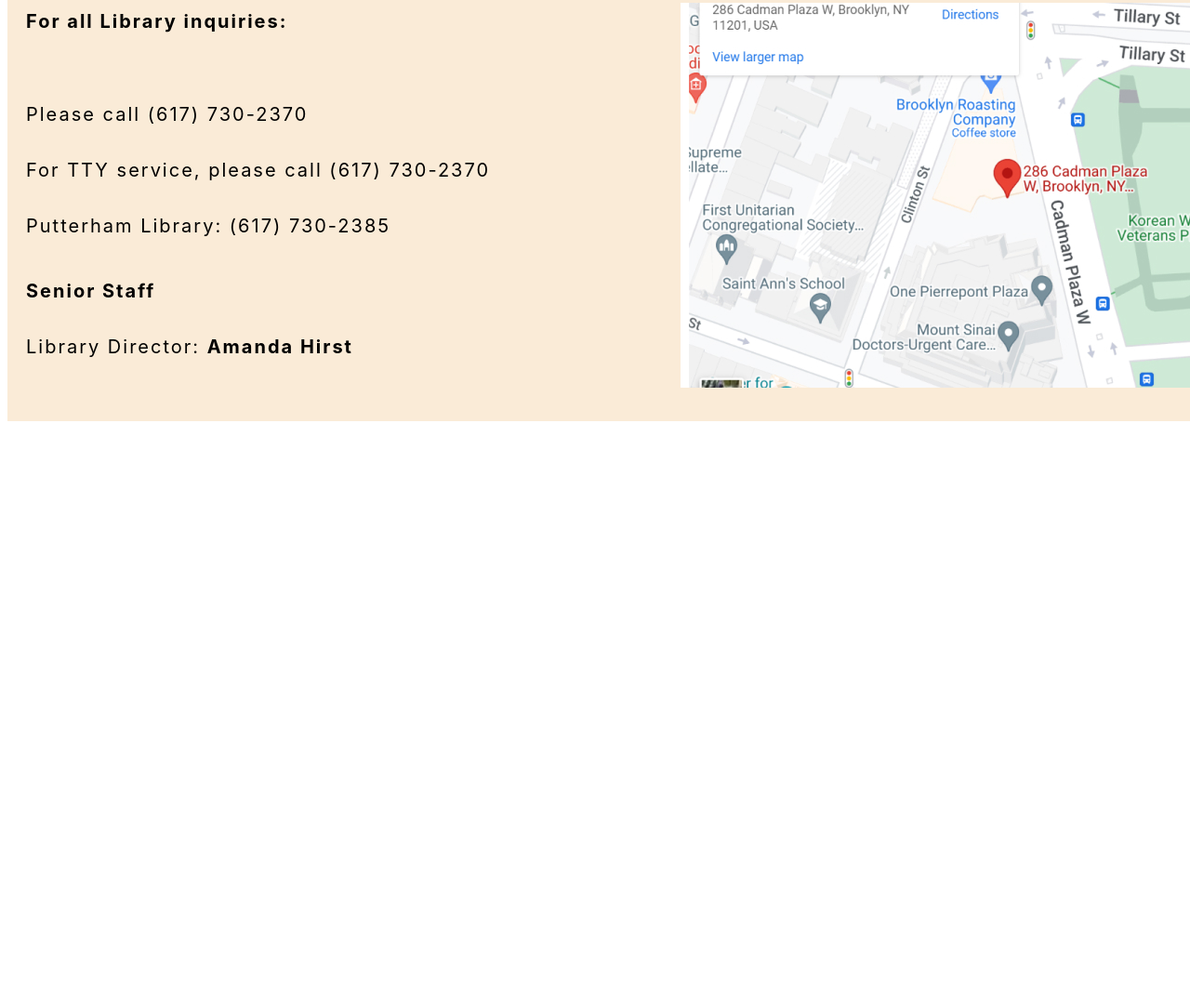
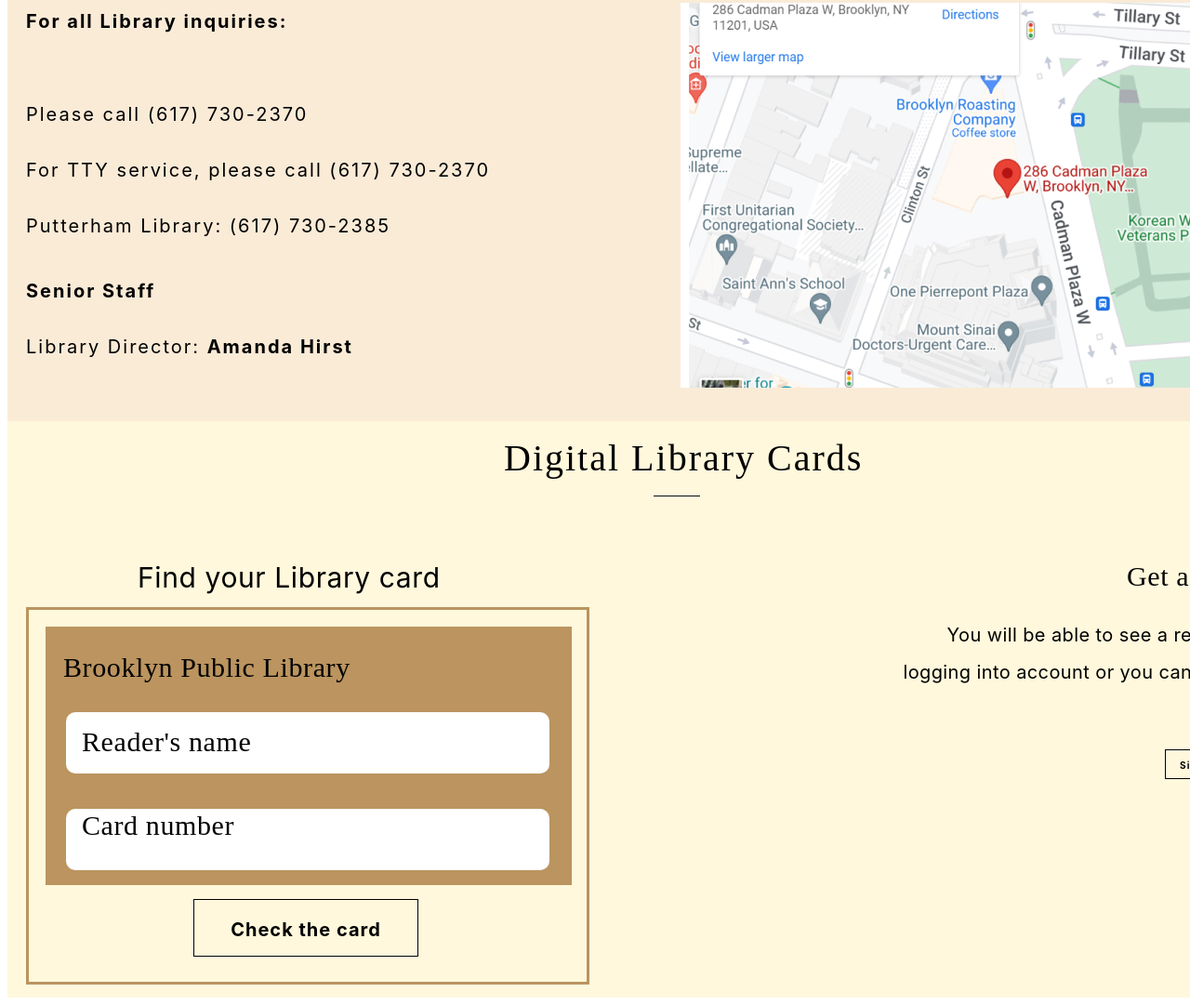
Before and after one commit to HanunagreZ/HanunagreZ-rs-libtary, a plain HTML site: page index.html in a window 1280 px wide. Shown: the part 3940-5021 px from the top of the page at 93% size. Before the commit the page ends 4401 px from the top, so only its background shows below. Drawn offline with Linux system fonts and the light colour scheme.

Commit message:
feat: add Library cards section

```diff
--- a/index.html
+++ b/index.html
@@ -151,7 +151,43 @@
             </div>
         </section>
 
-        <section></section>
+        <section class="section-library-cards">
+            <p class="lcards-text-digital-library">Digital Library Cards</p>
+            <img class="lcards-black-line" src="Sections/Coffeshop/black line.jpg" alt="black line">
+            <p class="lcards-text-find-card">Find your Library card</p>
+
+            <p class="lcards-text-brooklyn-public-library">Brooklyn Public Library</p>
+            <p class="lcards-text-readers-name">Reader's name</p>
+            <p class="lcards-text-card-number">Card number</p>
+
+            <div class="library-card">
+            <div class="library-card-background"></div>
+            <div class="library-card-background-white-top"></div>
+            <div class="library-card-background-white-bot"></div>
+
+            </div>
+
+
+
+
+
+            <div class="lcards-ckech-card-button">
+                <p>Check the card</p>
+            </div>
+
+            <p class="lcards-text-get-card">Get a reader card</p>
+            <p class="lcards-text-you-will">You will be able to see a reader card after <br>logging into account or you can register a new <br> account</p>
+
+
+            <div class="lcards-sign-up-button">
+                <p>Sign Up</p>
+            </div>
+
+            <div class="lcards-log-in-button">
+                <p>Log in</p>
+            </div>
+
+        </section>
     </main>
 </body>
 </html>
--- a/styles.css
+++ b/styles.css
@@ -531,6 +531,7 @@ header {
     margin-left: auto;
     margin-right: auto;
     margin-top: 0px;
+    margin-bottom: 0px;
 }
 
 .contacts-title-text {
@@ -642,3 +643,196 @@ header {
     top: 330px;
     left: 0px;
 }
+
+.section-library-cards {
+    width: 1440px;
+    height: 620px;
+    background-color: cornsilk;
+    margin-left: auto;
+    margin-right: auto;
+    margin-top: 0px;
+    position: relative;
+    padding: 0px;
+}
+
+.lcards-text-digital-library {
+    font-family: Forum;
+    font-size: 40px;
+    font-weight: 400;
+    line-height: 40px;
+    letter-spacing: 2px;
+    text-align: center;
+    position: absolute;
+    left: 534px;
+    top: 20px;
+    margin-top: 0px;
+}
+
+.lcards-black-line {
+     margin-top: 80px;
+     margin-left: 695px;
+}
+
+
+.lcards-text-find-card {
+    font-family: Inter;
+    font-size: 30px;
+    font-weight: 400;
+    line-height: 36px;
+    letter-spacing: 0.02em;
+    text-align: left;
+    position: absolute;
+    left: 140px;
+    top: 120px;
+}
+
+.lcards-text-brooklyn-public-library {
+    font-family: Forum;
+    font-size: 30px;
+    font-weight: 400;
+    line-height: 50px;
+    letter-spacing: 0.02em;
+    text-align: left;
+    position: absolute;
+    margin-top: 0px;
+    left: 60px;
+    top: 240px;
+    z-index: 1;
+}
+
+.lcards-text-readers-name {
+    font-family: Forum;
+    font-size: 30px;
+    font-weight: 400;
+    line-height: 50px;
+    letter-spacing: 0.02em;
+    text-align: left;
+    position: absolute;
+    margin-top: 0px;
+    left: 80px;
+    top: 320px;
+    z-index: 1;
+}
+
+.lcards-text-card-number {
+    font-family: Forum;
+    font-size: 30px;
+    font-weight: 400;
+    line-height: 50px;
+    letter-spacing: 0.02em;
+    text-align: left;
+    position: absolute;
+    margin-top: 0px;
+    left: 80px;
+    top: 410px;
+    z-index: 1;
+}
+
+.lcards-text-get-card {
+    font-family: Forum;
+    font-size: 30px;
+    font-weight: 400;
+    line-height: 33px;
+    letter-spacing: 0.02em;
+    text-align: center;
+    position: absolute;
+    top: 120px;
+    right: 20px;
+}
+
+.lcards-text-you-will {
+    font-family: Inter;
+    font-size: 20px;
+    font-weight: 400;
+    line-height: 40px;
+    letter-spacing: 0.02em;
+    text-align: right;
+    position: absolute;
+    top: 190px;
+    right: 20px;
+}
+
+.lcards-ckech-card-button {
+    width: 240px;
+    height: 40px;
+    font-family: Inter;
+    font-size: 20px;
+    font-weight: 700;
+    line-height: 24px;
+    letter-spacing: 1px;
+    text-align: center;
+    border: 1px solid black;
+    position: absolute;
+    top: 514px;
+    left: 200px;
+    padding-bottom: 20px;
+}
+
+.lcards-sign-up-button{
+    width: 75px;
+    height: 30px;
+    font-family: Inter;
+    font-size: 10px;
+    font-weight: 700;
+    line-height: 12px;
+    letter-spacing: 1px;
+    text-align: center;
+    border: 1px solid black;
+    position: absolute;
+    top: 353px;
+    left: 1245px;
+}
+
+.lcards-log-in-button{
+    width: 75px;
+    height: 30px;
+    font-family: Inter;
+    font-size: 10px;
+    font-weight: 700;
+    line-height: 12px;
+    letter-spacing: 1px;
+    text-align: center;
+    border: 1px solid black;
+    position: absolute;
+    top: 353px;
+    left: 1345px;
+}
+
+.library-card {
+    width: 600px;
+    height: 400px;
+    border: 3px solid #BB945F;
+    position: absolute;
+    top: 200px;
+    left: 20px;
+}
+
+.library-card-background {
+    width: 560px;
+    height: 272px;
+    border: 3px solid #BB945F;
+    background-color: #BB945F;
+    position: absolute;
+    top: 18px;
+    left: 18px;
+}
+
+.library-card-background-white-top {
+    width: 520px;
+    height: 66px;
+    background-color: white;
+    border-radius: 10px;
+    position: absolute;
+    top: 110px;
+    left: 40px;
+}
+
+.library-card-background-white-bot {
+    width: 520px;
+    height: 66px;
+    background-color: white;
+    border-radius: 10px;
+    position: absolute;
+    bottom: 120px;
+    left: 40px;
+}
```
